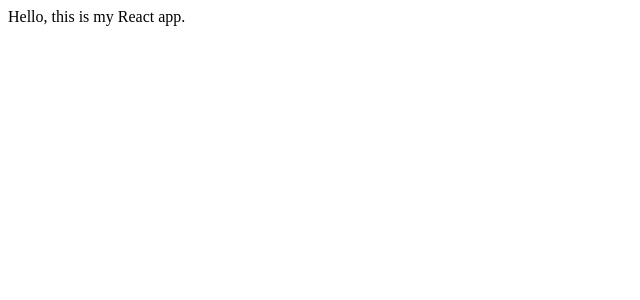
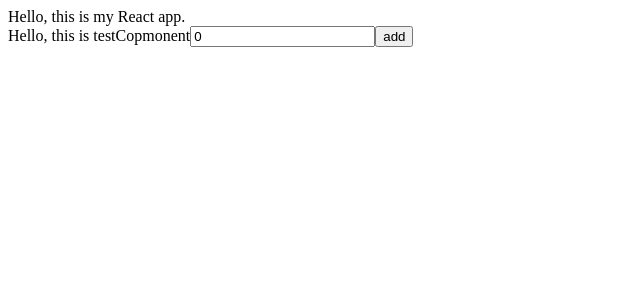
Before and after one commit to hrytsenko92/kinoteka, a React app: page / in a window 1280 px wide. Shown: the top 300 px of the page, without its empty margins (0-640 px from the left). Built offline with nearby package versions, Linux system fonts and the light colour scheme; the HTML template or start-up script is replaced by a standard one.

Commit message:
add redux toolkit. test new typescript features

```diff
--- a/src/App.tsx
+++ b/src/App.tsx
@@ -1,8 +1,11 @@
 import React from "react";
+import { TestComponent } from "./components/TestComponent";
+
 const App: React.FC = () => {
   return (
       <div>
          Hello, this is my React app.
+         <TestComponent />
       </div>
   )
 }
--- /dev/null
+++ b/src/components/TestComponent.tsx
@@ -0,0 +1,20 @@
+import React, {useState} from "react";
+import {useAppSelector, useAppDispatch} from "../redux/hook"
+import { add } from "../redux/playlistSlice";
+import {RootState} from "../redux/store"
+
+export const TestComponent: React.FC = ({}) => {
+    const playlist = useAppSelector((state: RootState) => state.playlist.value)
+    const dispatch = useAppDispatch()
+    const [playlistInput, setPlaylistInput] = useState<number>(0)
+    const handleAdd = () => {dispatch(add(playlistInput)) }
+
+  return (
+      <div>
+         Hello, this is testCopmonent
+         {playlist}
+         <input value={playlistInput} onChange={(e)=> setPlaylistInput(Number(e.target.value))} />
+         <button onClick={handleAdd}>add</button>
+      </div>
+  )
+}
--- a/src/index.tsx
+++ b/src/index.tsx
@@ -1,5 +1,7 @@
 import React from "react";
 import ReactDOM from "react-dom/client";
+import { store } from "./redux/store";
+import { Provider } from 'react-redux';
 import App from './App';
 
 const root = ReactDOM.createRoot(
@@ -8,5 +10,7 @@ const root = ReactDOM.createRoot(
 
 root.render(
    <React.StrictMode>
-       <App/>
-   </React.StrictMode>)
+        <Provider store={store}>
+          <App />
+        </Provider>
+      </React.StrictMode>)
--- /dev/null
+++ b/src/redux/hook.ts
@@ -0,0 +1,5 @@
+import { TypedUseSelectorHook, useDispatch, useSelector } from 'react-redux'
+import type { RootState, AppDispatch } from './store'
+
+export const useAppDispatch: () => AppDispatch = useDispatch
+export const useAppSelector: TypedUseSelectorHook<RootState> = useSelector
--- /dev/null
+++ b/src/redux/playlistSlice.ts
@@ -0,0 +1,21 @@
+import { createSlice, PayloadAction } from '@reduxjs/toolkit'
+
+export interface listState {
+  value: number[];
+}
+
+const initialState: listState = {
+  value: [],
+};
+
+export const playlistSlice = createSlice({
+  name: "playlist",
+  initialState,
+  reducers: {
+    add: (state, action: PayloadAction<number>) => {state.value.push(action.payload)},
+  },
+})
+
+export const { add } = playlistSlice.actions
+
+export default playlistSlice.reducer
--- /dev/null
+++ b/src/redux/store.ts
@@ -0,0 +1,12 @@
+import { configureStore } from '@reduxjs/toolkit';
+import  playlistSlice  from "./playlistSlice";
+
+export const store = configureStore({
+    reducer: {
+        playlist: playlistSlice,
+    }
+})
+
+
+export type RootState = ReturnType<typeof store.getState>;
+export type AppDispatch = typeof store.dispatch
```
